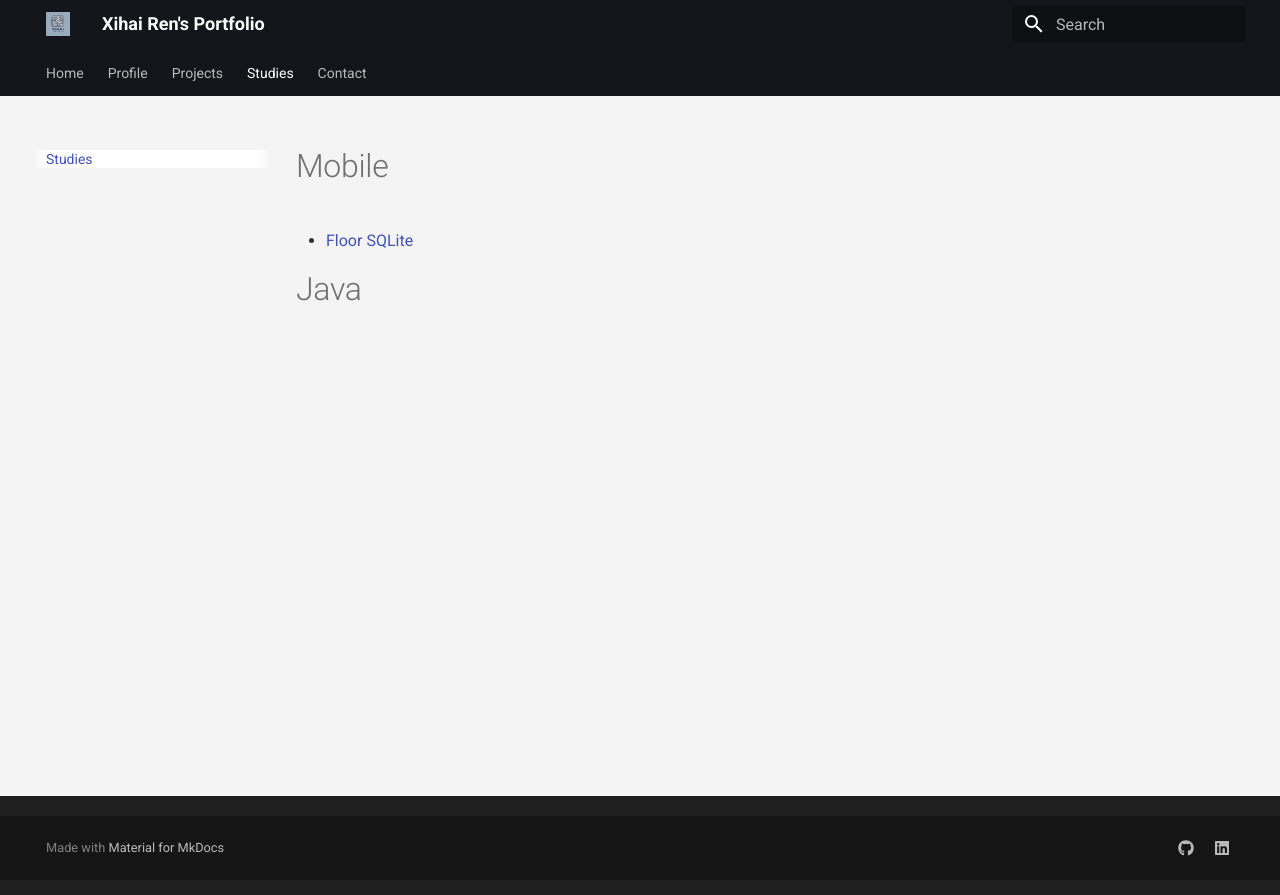
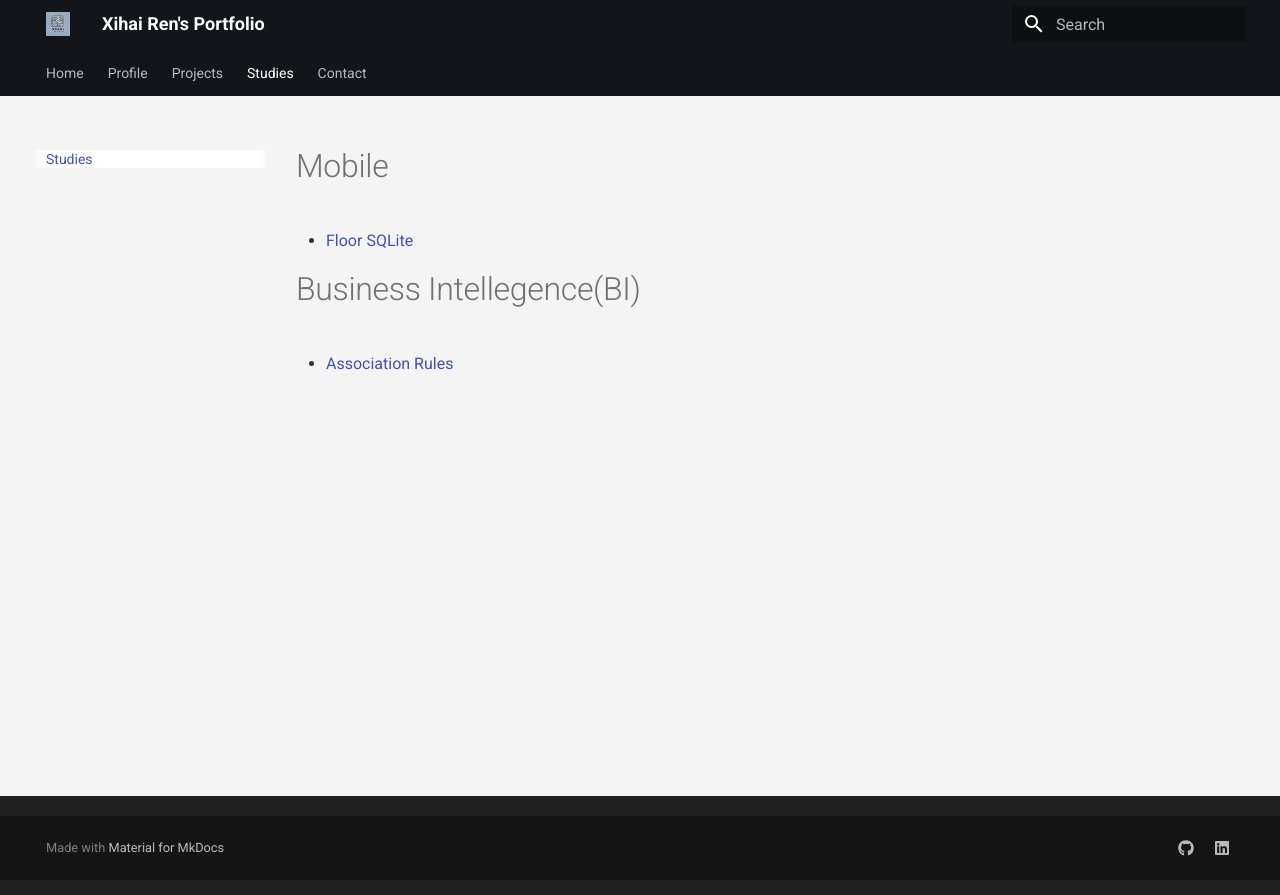
Before and after one commit to RyanRen2023/ryanren2023.github.io, an MkDocs documentation site: the page built from docs/studies.md, in a window 1280 px wide. Shown: the top 895 px of the page. Built offline with MkDocs 1.6.1 and Material for MkDocs 9.7.7, drawn with Linux system fonts in a browser that asks for light colours.

Commit message:
add bi doucments

```diff
--- a/docs/studies.md
+++ b/docs/studies.md
@@ -2,4 +2,6 @@
 
 - [Floor SQLite](mobile/floor_sqllite.md)
 
-# Java
+# Business Intellegence(BI)
+
+- [Association Rules](BI/association_rules.md)
```
Also changed, not shown: docs/projects/academic_projects.md (+2 -0 lines), docs/BI/association_rules.md (added).
